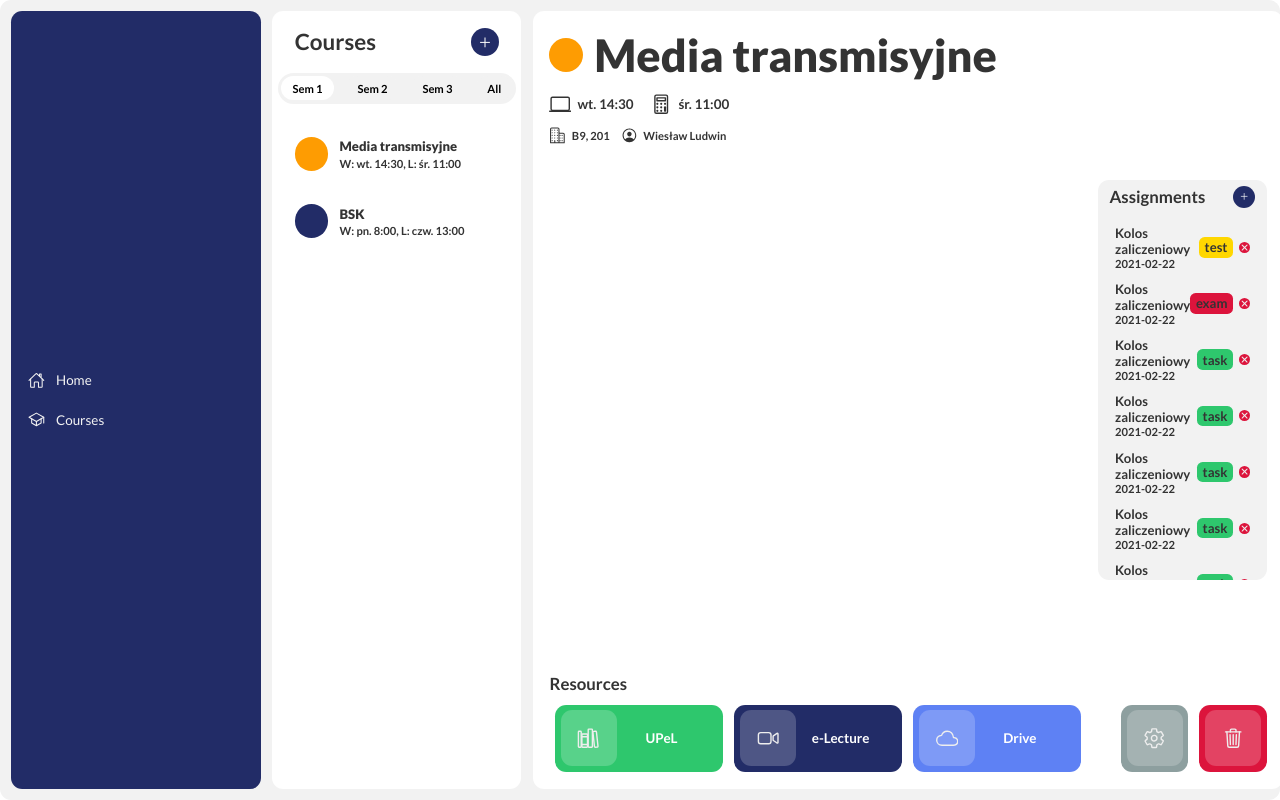
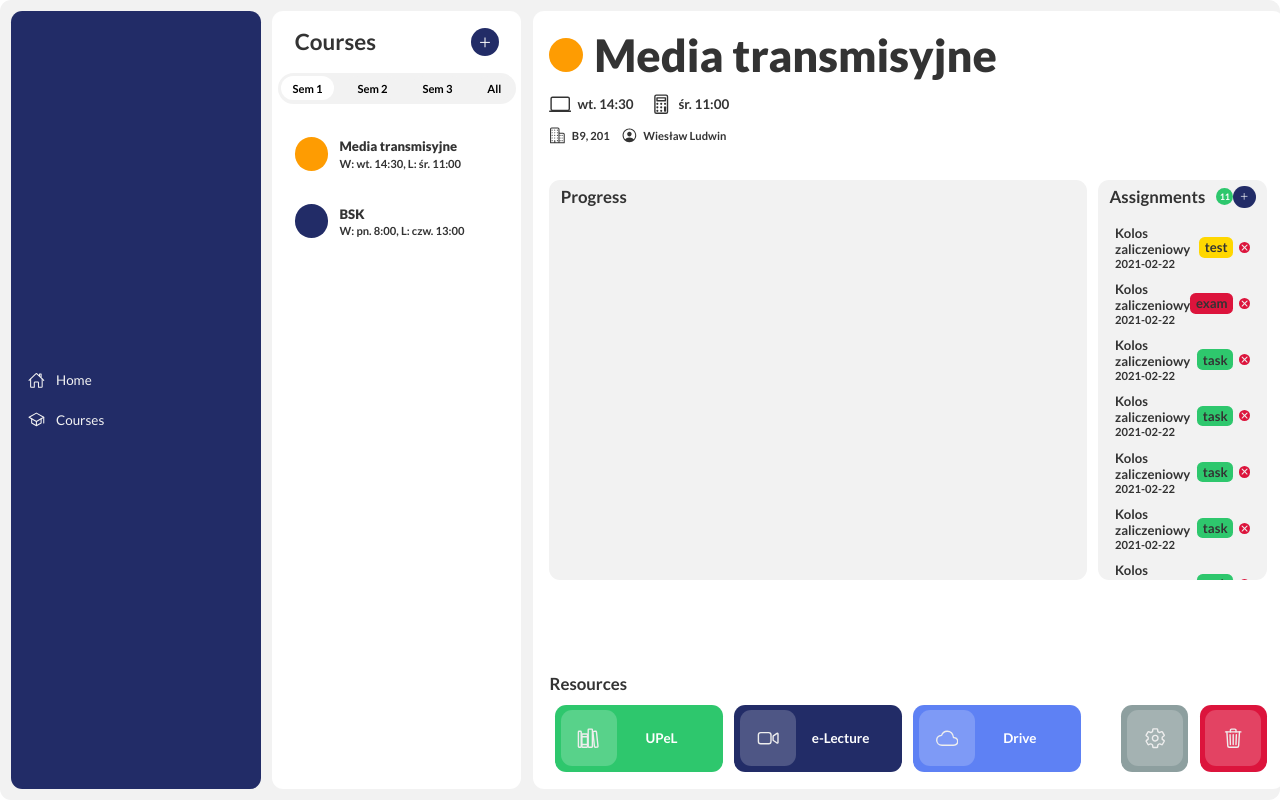
Before and after one commit to pwksn/react-stud-app, a React (Create React App) app: page /courses/home in a window 1280 px wide. Built offline with nearby package versions, Linux system fonts and the light colour scheme; data requests are answered from the project's data file.

Commit message:
CourseProgress created + assignments counter

```diff
--- a/src/Courses/CourseDetails/CourseAssignments/CourseAssignments.js
+++ b/src/Courses/CourseDetails/CourseAssignments/CourseAssignments.js
@@ -36,7 +36,12 @@ const CourseAssignments = ({ currentCourse, onCourseAssignmentsChange }) => {
     return (
         <div className="course-assignments-box">
             <div className="course-assignments-header d-flex">
-                <h2 className="header-1">Assignments</h2>
+                <div className="d-flex">
+                    <h2 className="header-1">Assignments</h2>
+                    {!assignmentFormMode && currentCourse.assignments && currentCourse.assignments.length > 0 && <div className="course-assignment-counter d-flex">
+                        <p>{currentCourse.assignments.length}</p>
+                    </div>}
+                </div>
                 <button onClick={onAssignmentModeToggle}>
                     {assignmentFormMode && <ion-icon name="close" style={{color: '#fff'}}></ion-icon>}
                     {!assignmentFormMode && <ion-icon name="add-outline" style={{color: '#fff'}}></ion-icon>}
--- a/src/Courses/CourseDetails/CourseDetails.js
+++ b/src/Courses/CourseDetails/CourseDetails.js
@@ -1,6 +1,7 @@
 import { useHistory } from "react-router-dom";
 import { Link } from 'react-router-dom';
 import CourseAssignments from "./CourseAssignments/CourseAssignments";
+import CourseProgress from "./CourseProgress/CourseProgress";
 import CourseResources from "./CourseResources";
 
 const CourseDetails = ({ courses, courseID, parentCallback, onCourseAssignmentsChange }) => {
@@ -49,6 +50,10 @@ const CourseDetails = ({ courses, courseID, parentCallback, onCourseAssignmentsC
                 </div>
             </div>
 
+            <div className="course-progress">
+                <CourseProgress />
+            </div>
+
             {(currentCourse.upelLink || currentCourse.eLectureLink || currentCourse.driveLink) && <div className="course-details-resources">
                 <CourseResources currentCourse={currentCourse}/>
             </div>}
--- /dev/null
+++ b/src/Courses/CourseDetails/CourseProgress/CourseProgress.js
@@ -0,0 +1,9 @@
+const CourseProgress = () => {
+    return (
+        <div className="course-progress-box">
+            <h2 className="header-1">Progress</h2>
+        </div>
+    );
+}
+
+export default CourseProgress;
--- a/src/index.css
+++ b/src/index.css
@@ -329,6 +329,24 @@ a {
   background-color: #7e9af6;
 }
 
+/* Course Progress  */
+
+.course-progress {
+  grid-row: 4/7;
+  grid-column: 1/2;
+  height: 50vh;
+
+  background-color: #F2F2F2;
+  border-radius: 1rem;
+  padding: .5rem 1rem 0 1rem;
+}
+
+.course-progress-box {
+  height: 100%;
+}
+
+/* Course Assignments */
+
 .course-assignments {
   grid-row: 4/7;
   grid-column: 2/3;
@@ -353,6 +371,29 @@ a {
 
 .course-assignments-header {
   justify-content: space-between;
+}
+
+.course-assignments-header div {
+  align-items: center;
+}
+
+.course-assignment-counter {
+  margin-left: 1rem;
+  background-color: #2DC76D;
+  border-radius: 1rem;
+
+  width: 1.5rem;
+  height: 1.5rem;
+
+  align-items: center;
+  justify-content: center;
+}
+
+.course-assignment-counter p {
+  font-size: .8rem;
+  font-weight: 600;
+  color: #fff;
+  line-height: 1rem;
 }
 
 .course-assignments-header button{
```
Also changed, not shown: 1 other file (tests, documents, lock files or other folders).
